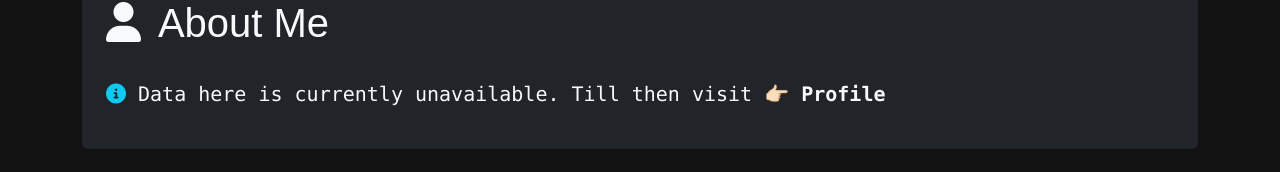
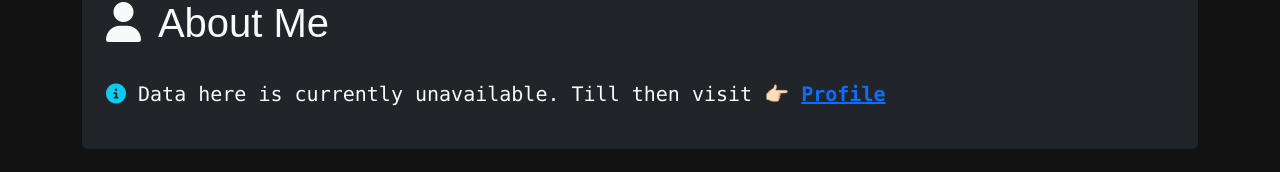
Before and after one commit to ItsKai14/portfolio, a React (Vite) app: page /about in a window 1280 px wide. Shown: the part 129-301 px from the top of the page. Built offline with nearby package versions, Linux system fonts and the light colour scheme; a web font is replaced by a local one.

Commit message:
minor changes

```diff
--- a/src/pages/About.jsx
+++ b/src/pages/About.jsx
@@ -1,3 +1,5 @@
+import { Link as LINK } from 'react-router-dom';
+
 function About () {
     return (
         <>
@@ -8,7 +10,7 @@ function About () {
 
                 <pre className="temp mx-4 text-wrap fs-5">
                     <i class="fa-solid fa-circle-info text-info"></i> Data here is currently unavailable.
-                    Till then visit 👉🏻 <a className="text-decoration-none text-light" href="/profile"><strong>Profile</strong></a>
+                    Till then visit 👉🏻 <LINK><strong>Profile</strong></LINK>
                 </pre>
 
             </div>
--- a/src/pages/Contact.jsx
+++ b/src/pages/Contact.jsx
@@ -1,3 +1,5 @@
+import { Link as LINK } from 'react-router-dom';
+
 function Contact () {
     return (
         <>
@@ -8,7 +10,7 @@ function Contact () {
 
                 <pre className="mx-4 text-wrap fs-5">
                     <i class="fa-solid fa-circle-info text-info"></i> Data here is currently unavailable.
-                    Till then visit 👉🏻 <a className="text-decoration-none text-light" href="/profile"><strong>Profile</strong></a>
+                    Till then visit 👉🏻 <LINK><strong>Profile</strong></LINK>
                 </pre>
 
             </div>
--- a/src/pages/Home.jsx
+++ b/src/pages/Home.jsx
@@ -1,3 +1,5 @@
+import { Link as LINK } from 'react-router-dom';
+
 function Home () {
     return (
         <>
@@ -8,7 +10,7 @@ function Home () {
 
                 <pre className="mx-4 text-wrap fs-5">
                     <i class="fa-solid fa-circle-info text-info"></i> Data here is currently unavailable.
-                    Till then visit 👉🏻 <a className="text-decoration-none text-light" href="/profile"><strong>Profile</strong></a>
+                    Till then visit 👉🏻 <LINK><strong>Profile</strong></LINK>
                 </pre>
 
             </div>
--- a/src/pages/Projects.jsx
+++ b/src/pages/Projects.jsx
@@ -1,3 +1,4 @@
+
 
 function Projects() {
   return (
@@ -9,7 +10,7 @@ function Projects() {
 
       <pre className="mx-4 text-wrap fs-5">
         <i class="fa-solid fa-circle-info text-info"></i> Data here is currently unavailable.
-        Till then visit 👉🏻 <a className="text-decoration-none text-light" href="/profile"><strong>Profile</strong></a>
+        Till then visit 👉🏻 <LINK><strong>Profile</strong></LINK>
       </pre>
 
     </div>
```
